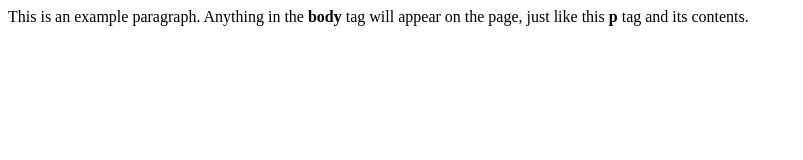
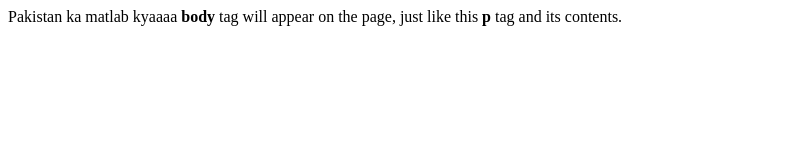
Before and after one commit to masimiqbal-isb/AWS, a plain HTML site: page index.html in a window 1280 px wide. Shown: the whole page, without its empty margins (0-803 px from the left). Drawn offline with Linux system fonts and the light colour scheme.

Commit message:
my second change

```diff
--- a/index.html
+++ b/index.html
@@ -3,6 +3,6 @@
     <title>This is the title of the webpage!</title>
   </head>
   <body>
-    <p>This is an example paragraph. Anything in the <strong>body</strong> tag will appear on the page, just like this <strong>p</strong> tag and its contents.</p>
+    <p>Pakistan ka matlab kyaaaa <strong>body</strong> tag will appear on the page, just like this <strong>p</strong> tag and its contents.</p>
   </body>
 </html>
```
